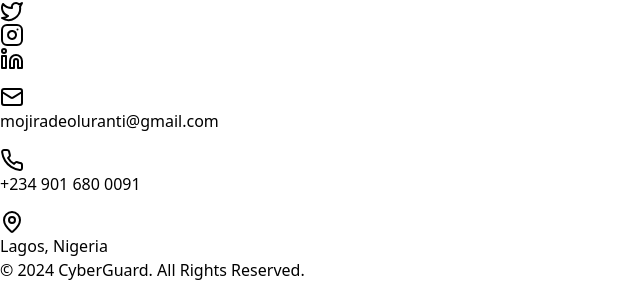
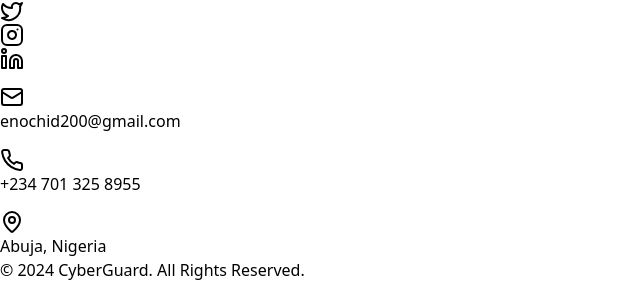
Before and after one commit to Enoch208/CyberGuard, a React (Vite) app: page / in a window 1280 px wide. Shown: the part 3551-3837 px from the top of the page, without its empty margins (0-640 px from the left). Built offline with nearby package versions, Linux system fonts and the light colour scheme.

Commit message:
Made some changes in text

```diff
--- a/src/components/Footer.jsx
+++ b/src/components/Footer.jsx
@@ -134,11 +134,11 @@ const Footer = () => {
 
             {/* Social Icons */}
             <div className="flex space-x-6 mt-8 justify-center sm:justify-start">
-              {[
-                { Icon: Twitter, href: "https://x.com/sweetner_pal?t=cpOxNq1rlljXm6-ItNMH7Q&s=09" },
-                { Icon: Instagram, href: "https://www.instagram.com/sweetner_pale/" },
-                { Icon: Linkedin, href: "https://www.linkedin.com/in/mojirade-adekanmi-971a05248" }
-              ].map(({ Icon, href }) => (
+                {[
+                  { Icon: Twitter, href: "https://x.com/enochidx" },
+                  { Icon: Instagram, href: "https://www.instagram.com/enochid200/" },
+                  { Icon: Linkedin, href: "https://www.linkedin.com/in/enochid200" }
+                ].map(({ Icon, href }) => (
                 <a
                   key={href}
                   href={href}
@@ -170,9 +170,9 @@ const Footer = () => {
         >
           <div className="flex flex-wrap justify-center gap-6 mb-6">
             {[
-              { Icon: Mail, text: "mojiradeoluranti@gmail.com" },
-              { Icon: Phone, text: "+234 901 680 0091" },
-              { Icon: MapPin, text: "Lagos, Nigeria" }
+              { Icon: Mail, text: "enochid200@gmail.com" },
+              { Icon: Phone, text: "+234 701 325 8955" },
+              { Icon: MapPin, text: "Abuja, Nigeria" }
             ].map(({ Icon, text }) => (
               <div
                 key={text}
```
Also changed, not shown: src/components/Quiz.jsx (line endings or trailing spaces).
